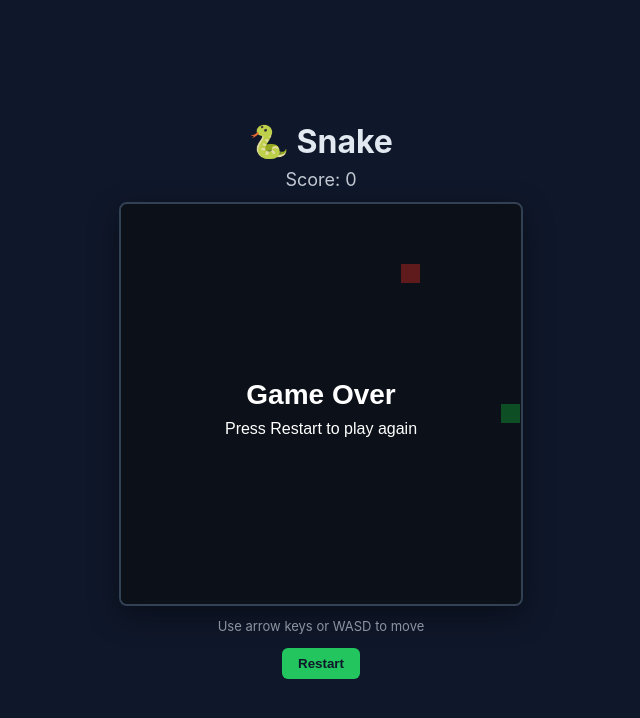
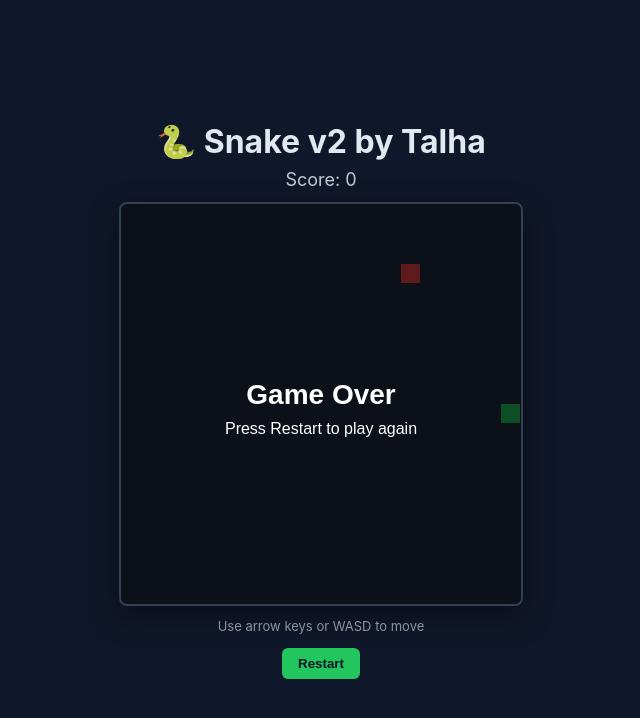
Before and after one commit to JawadZaheerKhan/snake-demo, a plain HTML site: page index.html in a window 1280 px wide. Shown: the whole page, without its empty margins (319-959 px from the left). Drawn offline with Linux system fonts and the light colour scheme.

Commit message:
second commit for demo

```diff
--- a/index.html
+++ b/index.html
@@ -39,7 +39,7 @@
 </style>
 </head>
 <body>
-  <h1>🐍 Snake</h1>
+  <h1>🐍 Snake v2 by Talha</h1>
   <div class="score">Score: <span id="score">0</span></div>
   <canvas id="game" width="400" height="400"></canvas>
   <div class="hint">Use arrow keys or WASD to move</div>
```
